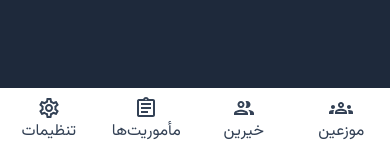
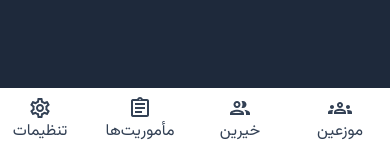
Before and after one commit to khorasan-charity/distributors.web-client, a React (Create React App) app: page /#/login in a window 390 px wide. Shown: the part 692-841 px from the top of the page. Built offline with nearby package versions, Linux system fonts and the light colour scheme.

Commit message:
drawer routes

```diff
--- a/src/index.css
+++ b/src/index.css
@@ -5,6 +5,7 @@
 @layer base {
   body {
     font-family: "Vazirmatn", sans-serif;
+    @apply text-slate-700;
   }
 }
 
--- a/src/ui/components/drawer/Drawer.tsx
+++ b/src/ui/components/drawer/Drawer.tsx
@@ -4,27 +4,36 @@ import {
   MdOutlineAssignment,
   MdOutlineSettings,
 } from "react-icons/md";
+import { Link } from "react-router-dom";
 
 const Drawer = () => {
   return (
     <div className="fixed bottom-0 left-0 right-0 bg-white h-16 sm:flex sm:relative sm:flex-col sm:w-[150px] sm:h-full">
       <ul className="w-full h-full flex items-center justify-around sm:flex-col sm:justify-center sm:items-center sm:space-y-10">
-        <li className="text-slate-700 p-2 w-[100px] h-[100px] flex flex-col justify-center items-center cursor-pointer sm:icon-button sm:space-y-2">
+        <Link to="/distributor">
+          <li className="p-2 w-[100px] h-[100px] flex flex-col justify-center items-center cursor-pointer sm:icon-button sm:space-y-2">
             <MdOutlineGroups className="text-2xl" />
             <span>موزعین</span>
           </li>
-        <li className="text-slate-700 p-2 w-[100px] h-[100px] flex flex-col justify-center items-center cursor-pointer sm:icon-button sm:space-y-2">
+        </Link>
+        <Link to="/donor">
+          <li className="p-2 w-[100px] h-[100px] flex flex-col justify-center items-center cursor-pointer sm:icon-button sm:space-y-2">
             <MdOutlineGroup className="text-2xl" />
             <span>خیرین</span>
           </li>
-        <li className="text-slate-700 p-2 w-[100px] h-[100px] flex flex-col justify-center items-center cursor-pointer sm:icon-button sm:space-y-2">
+        </Link>
+        <Link to="/assignment">
+          <li className="p-2 w-[100px] h-[100px] flex flex-col justify-center items-center cursor-pointer sm:icon-button sm:space-y-2">
             <MdOutlineAssignment className="text-2xl" />
             <span>مأموریت‌ها</span>
           </li>
-        <li className="text-slate-700 p-2 w-[100px] h-[100px] flex flex-col justify-center items-center cursor-pointer sm:icon-button sm:space-y-2">
+        </Link>
+        <Link to="/settings">
+          <li className="p-2 w-[100px] h-[100px] flex flex-col justify-center items-center cursor-pointer sm:icon-button sm:space-y-2">
             <MdOutlineSettings className="text-2xl" />
             <span>تنظیمات</span>
           </li>
+        </Link>
       </ul>
     </div>
   );
--- /dev/null
+++ b/src/ui/pages/Donor/DonorPage.tsx
@@ -0,0 +1,5 @@
+const DonorPage = () => {
+  return <div>Donor Page</div>;
+};
+
+export default DonorPage;
--- a/src/ui/router.tsx
+++ b/src/ui/router.tsx
@@ -2,6 +2,7 @@ import { createHashRouter } from "react-router-dom";
 import BaseLayout from "./layouts/BaseLayout";
 import Login from "./pages/auth/Login";
 import PrivateRoute from "./components/auth/PrivateRoute";
+import DonorPage from "./pages/Donor/DonorPage";
 
 const router = createHashRouter([
   {
@@ -25,10 +26,34 @@ const router = createHashRouter([
         ),
       },
       {
-        path: "/home",
+        path: "/distributor",
         element: (
           <PrivateRoute>
-            <div>Home</div>
+            <div>Dist</div>
+          </PrivateRoute>
+        ),
+      },
+      {
+        path: "/donor",
+        element: (
+          <PrivateRoute>
+            <DonorPage />
+          </PrivateRoute>
+        ),
+      },
+      {
+        path: "/assignment",
+        element: (
+          <PrivateRoute>
+            <div>Assignment</div>
+          </PrivateRoute>
+        ),
+      },
+      {
+        path: "/settings",
+        element: (
+          <PrivateRoute>
+            <div>Settings</div>
           </PrivateRoute>
         ),
       },
```
Lines whose indentation alone changed are shown as unchanged.
